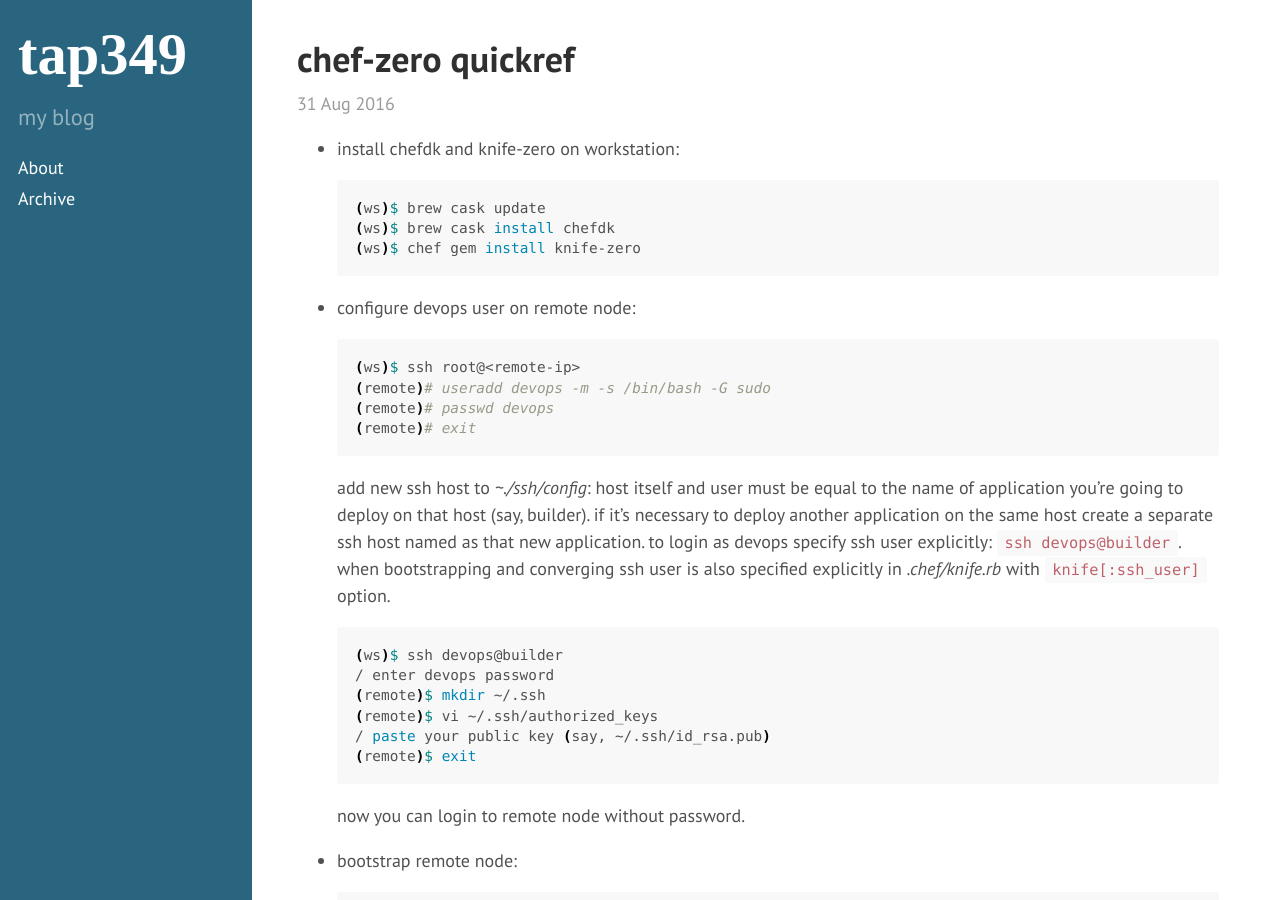
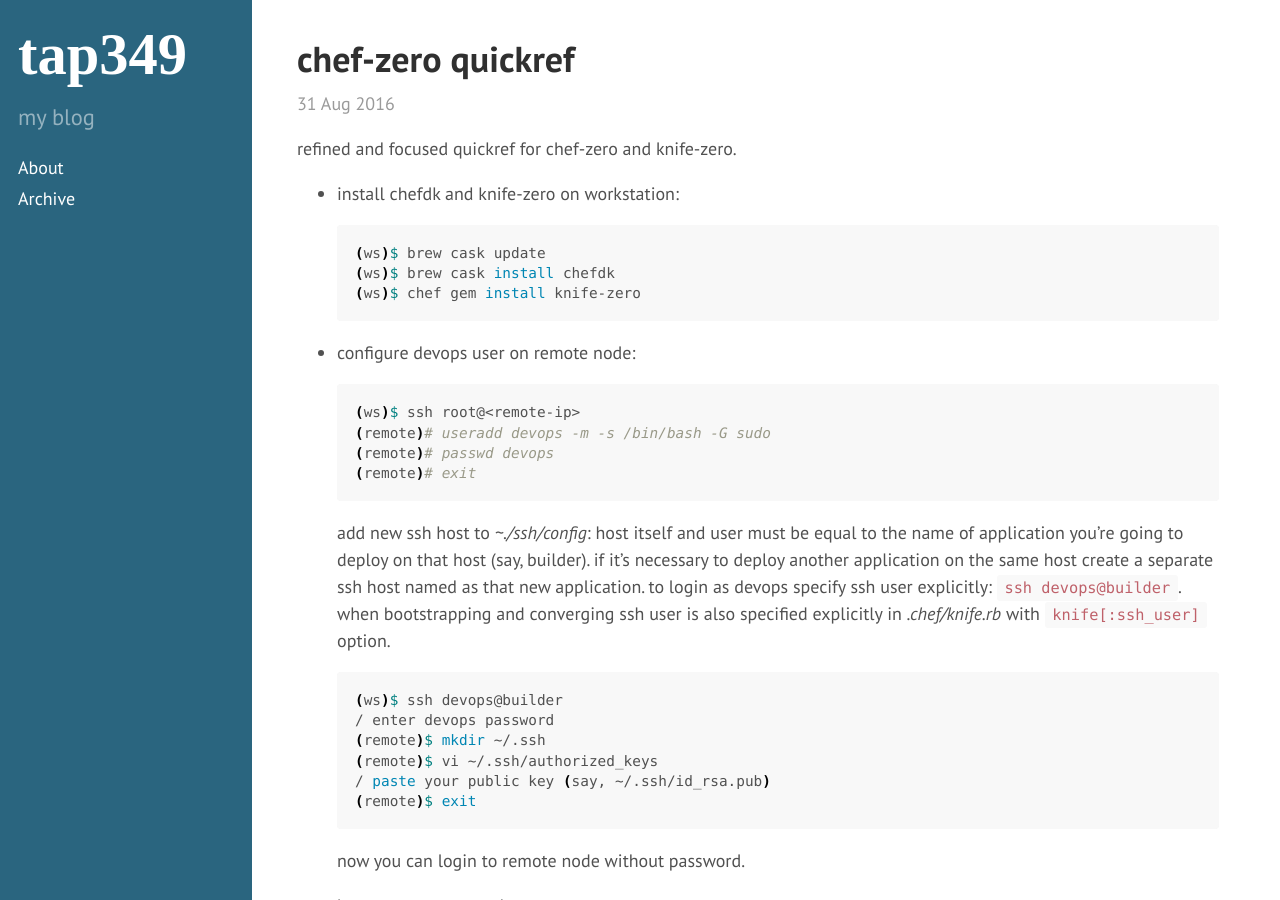
Before and after one commit to tap349/tap349.github.io, a Jekyll site: the page built from _posts/2016-08-31-chef-zero-quickref.md, in a window 1280 px wide and 900 px high. Built offline with Jekyll 4.4.1, drawn with Linux system fonts in a browser that asks for light colours.

Commit message:
update 2016-09-01_13:40:21

```diff
--- a/_posts/2016-08-31-chef-zero-quickref.md
+++ b/_posts/2016-08-31-chef-zero-quickref.md
@@ -5,6 +5,10 @@ date: 2016-08-31 14:32:47 +0300
 access: public
 categories: [chef, chef-zero, knife-zero]
 ---
+
+refined and focused quickref for chef-zero and knife-zero.
+
+<!-- more -->
 
 - install chefdk and knife-zero on workstation:
 
```
